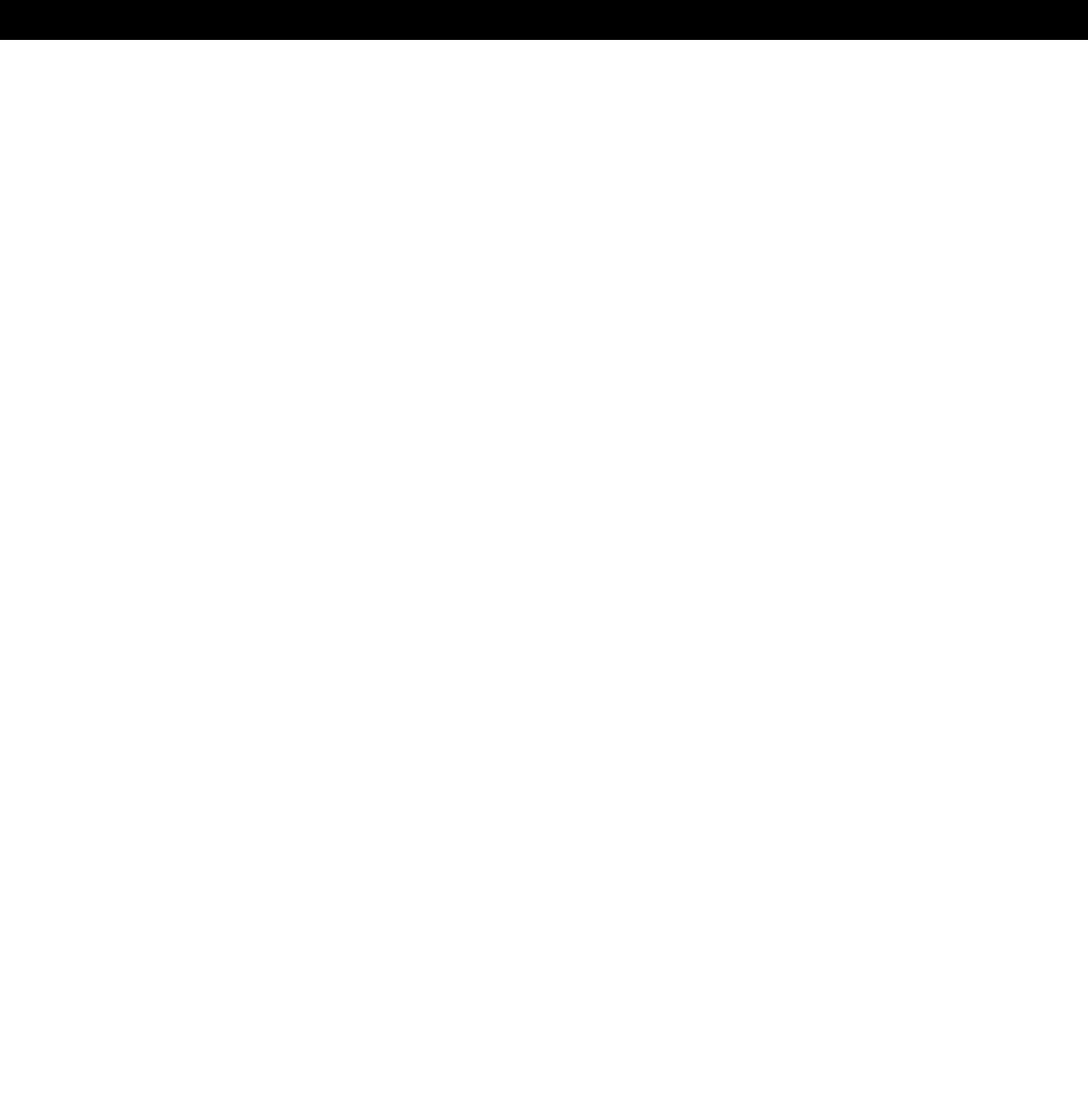
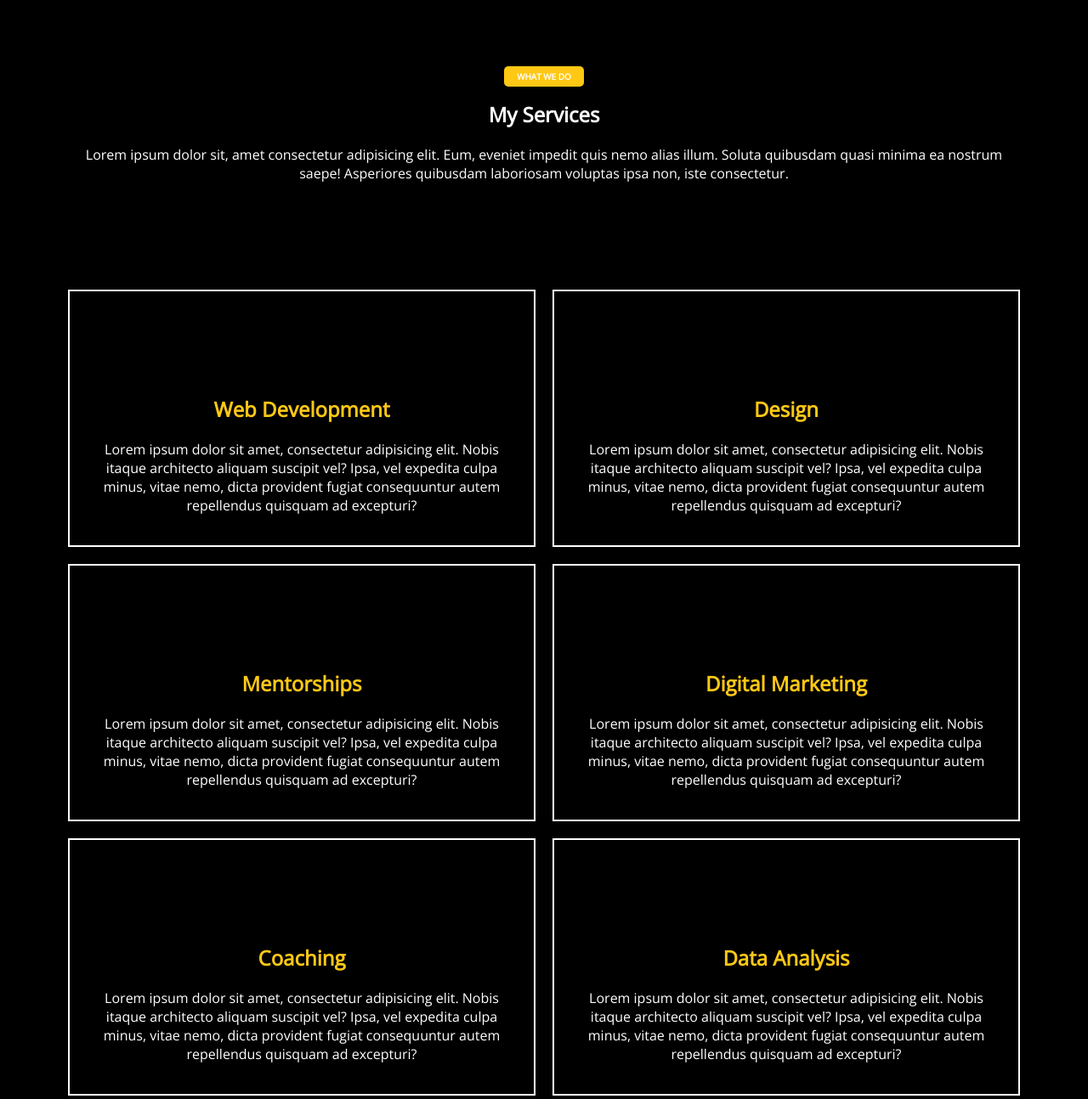
Before and after one commit to AntonioAlva1310/maba-ejercicio01, a plain HTML site: page index.html in a window 1280 px wide. Shown: the part 1268-2562 px from the top of the page at 85% size. Before the commit the page ends 1315 px from the top, so only its background shows below. Drawn offline with nearby package versions, Linux system fonts and the light colour scheme.

Commit message:
ejercicios finalizados

```diff
--- a/index.html
+++ b/index.html
@@ -76,7 +76,57 @@
                 <a class="btn-cv" href="#">Descargar mi CV</a>
             </div>
         </div>
+        <!-- SERVICIOS -->
     </section>
+    <section class="servicios">
+        <div class="contenedor-servicios">
+            <div class="leyenda-servicios">
+                <strong>What we Do </strong>
+                <h2> My Services</h2>
+                <p>Lorem ipsum dolor sit, amet consectetur adipisicing elit. Eum, eveniet impedit quis nemo alias illum. Soluta quibusdam quasi minima ea nostrum saepe! Asperiores quibusdam laboriosam voluptas ipsa non, iste consectetur.</p>
+            </div>
+            <div class="diferentes-servicios">
+
+                <div class="cuadro-servicio c1" onclick="miFuncion('Web Development')">
+                    <i class="icon-laptop">
+                    </i>
+                    <h2>Web Development</h2>
+                    <p>Lorem ipsum dolor sit amet, consectetur adipisicing elit. Nobis itaque architecto aliquam suscipit vel? Ipsa, vel expedita culpa minus, vitae nemo, dicta provident fugiat consequuntur autem repellendus quisquam ad excepturi?</p>
+                </div>
+                <div class="cuadro-servicio c2"  onclick="miFuncion('Design')">
+                    <i class="icon-laptop">
+                    </i>
+                    <h2>Design</h2>
+                    <p>Lorem ipsum dolor sit amet, consectetur adipisicing elit. Nobis itaque architecto aliquam suscipit vel? Ipsa, vel expedita culpa minus, vitae nemo, dicta provident fugiat consequuntur autem repellendus quisquam ad excepturi?</p>
+                </div>
+                <div class="cuadro-servicio c3"onclick="miFuncion('Mentorships')">
+                    <i class="icon-laptop">
+                    </i>
+                    <h2>Mentorships</h2>
+                    <p>Lorem ipsum dolor sit amet, consectetur adipisicing elit. Nobis itaque architecto aliquam suscipit vel? Ipsa, vel expedita culpa minus, vitae nemo, dicta provident fugiat consequuntur autem repellendus quisquam ad excepturi?</p>
+                </div>
+                <div class="cuadro-servicio c4"onclick="miFuncion('Digital Marketing')">
+                    <i class="icon-laptop">
+                    </i>
+                    <h2>Digital Marketing</h2>
+                    <p>Lorem ipsum dolor sit amet, consectetur adipisicing elit. Nobis itaque architecto aliquam suscipit vel? Ipsa, vel expedita culpa minus, vitae nemo, dicta provident fugiat consequuntur autem repellendus quisquam ad excepturi?</p>
+                </div>
+                <div class="cuadro-servicio c5" onclick="miFuncion('Coaching')">
+                    <i class="icon-laptop">
+                    </i>
+                    <h2>Coaching</h2>
+                    <p>Lorem ipsum dolor sit amet, consectetur adipisicing elit. Nobis itaque architecto aliquam suscipit vel? Ipsa, vel expedita culpa minus, vitae nemo, dicta provident fugiat consequuntur autem repellendus quisquam ad excepturi?</p>
+                </div>
+                <div class="cuadro-servicio c6" onclick="miFuncion('Data Analysis')">
+                    <i class="icon-laptop">
+                    </i>
+                    <h2>Data Analysis</h2>
+                    <p>Lorem ipsum dolor sit amet, consectetur adipisicing elit. Nobis itaque architecto aliquam suscipit vel? Ipsa, vel expedita culpa minus, vitae nemo, dicta provident fugiat consequuntur autem repellendus quisquam ad excepturi?</p>
+                </div>
+            </div>
+        </div>
+    </section>
+    <script type="text/avascript" src="script.js"></script>
 </body>
 
 </html>
--- /dev/null
+++ b/script.js
@@ -0,0 +1,4 @@
+function miFuncion (parametro){
+    alert(parametro);
+
+}
--- a/style.css
+++ b/style.css
@@ -140,3 +140,116 @@ body {
     background-color: #FFF;
     color: #efbc04;
 }
+
+.contenedor-servicios {
+    background-color: #000;
+    color: white;
+    width: 100%;
+    display: flex;
+    flex-wrap: wrap;
+}
+
+.leyenda-servicios {
+    align-content: center;
+    padding: 30px 100px;
+    display: block;
+    text-align: center;
+}
+
+.leyenda-servicios strong {
+    background: #FFC815;
+    color: #fff;
+    font-weight: 600;
+    text-transform: uppercase;
+    font-size: 10px;
+    border-radius: 5px;
+    padding: 5px 15px;
+}
+
+.diferentes-servicios {
+    display: flex;
+    flex-wrap: wrap;
+    padding: 20px;
+    justify-content: center;
+    margin: 50px;
+}
+
+.cuadro-servicio {
+    border: 2px solid white;
+    background-color: black;
+    padding: 20px;
+    margin: 10px;
+    text-align: center;
+}
+
+.c1 {
+    /* width: 600px; */
+    flex-basis: 500px;
+    flex-grow: 1;
+    flex-shrink: 1;
+}
+
+.c2 {
+    /* width: 600px; */
+    flex-basis: 500px;
+    flex-grow: 1;
+    flex-shrink: 1;
+}
+
+.c3 {
+    /* width: 600px; */
+    flex-basis: 500px;
+    flex-grow: 1;
+    flex-shrink: 1;
+}
+
+.c4 {
+    /* width: 600px; */
+    flex-basis: 500px;
+    flex-grow: 1;
+    flex-shrink: 1;
+}
+
+.c5 {
+    /* width: 600px; */
+    flex-basis: 500px;
+    flex-grow: 1;
+    flex-shrink: 1;
+}
+
+.c6 {
+    /* width: 600px; */
+    flex-basis: 500px;
+    flex-grow: 1;
+    flex-shrink: 1;
+}
+
+.cuadro-servicio h2 {
+    color: #FFC815;
+    text-align: center;
+}
+
+i {
+    transition: all 0.4s ease;
+    font-size: 60px;
+    display: block;
+    color: #FFC815;
+    text-align: center;
+
+}
+
+.icon-laptop:before {
+    content: "\e001";
+}
+
+.cuadro-servicio:hover {
+
+    background-color: white;
+    color: grey;
+    transition: all 0.5s cubic-bezier(.46,.08,.29,.86) 0s;
+}
+
+
+.cuadro-servicio:hover h2 {
+    color: grey;
+}
```
Lines whose indentation alone changed are shown as unchanged.
